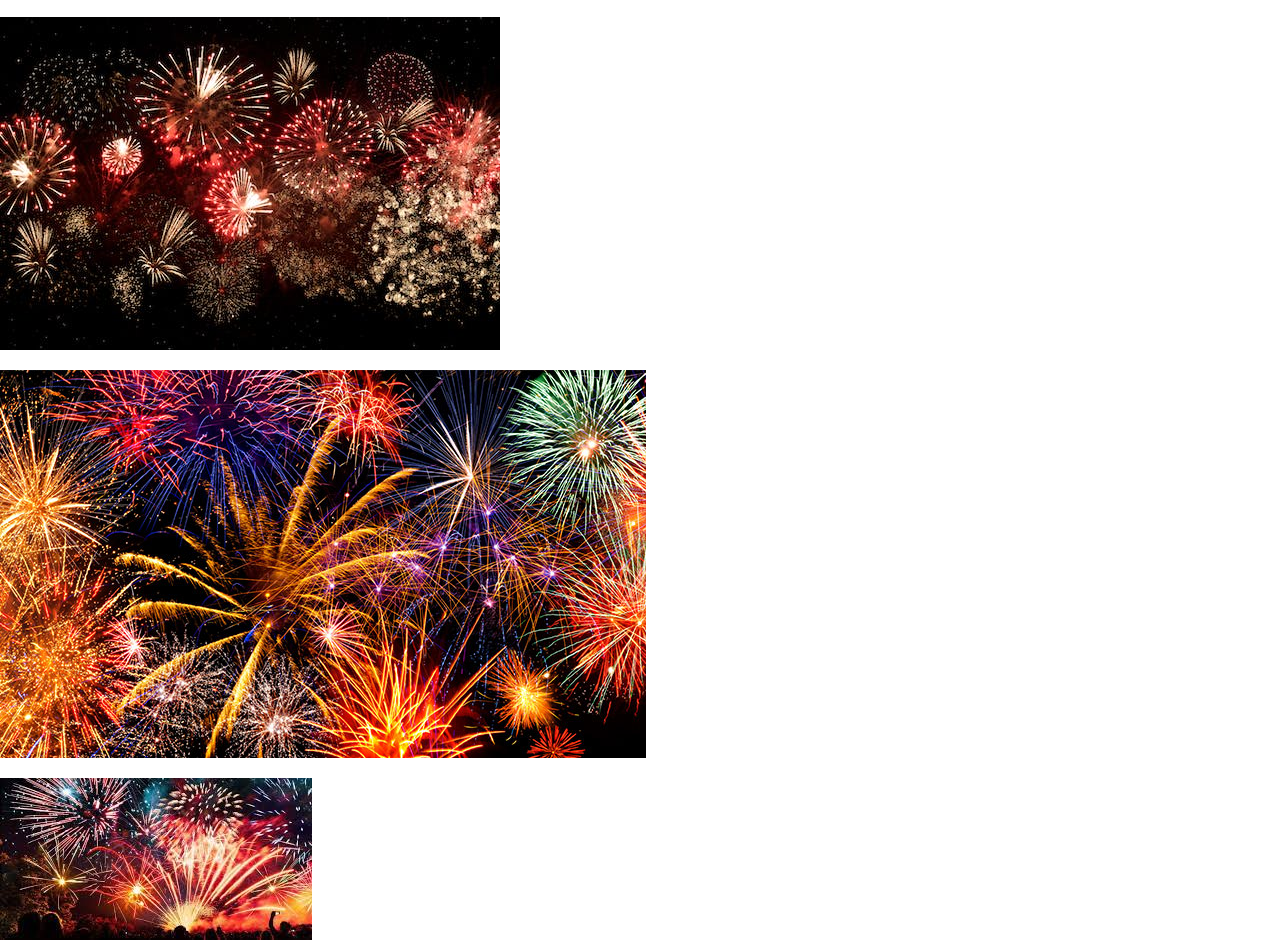
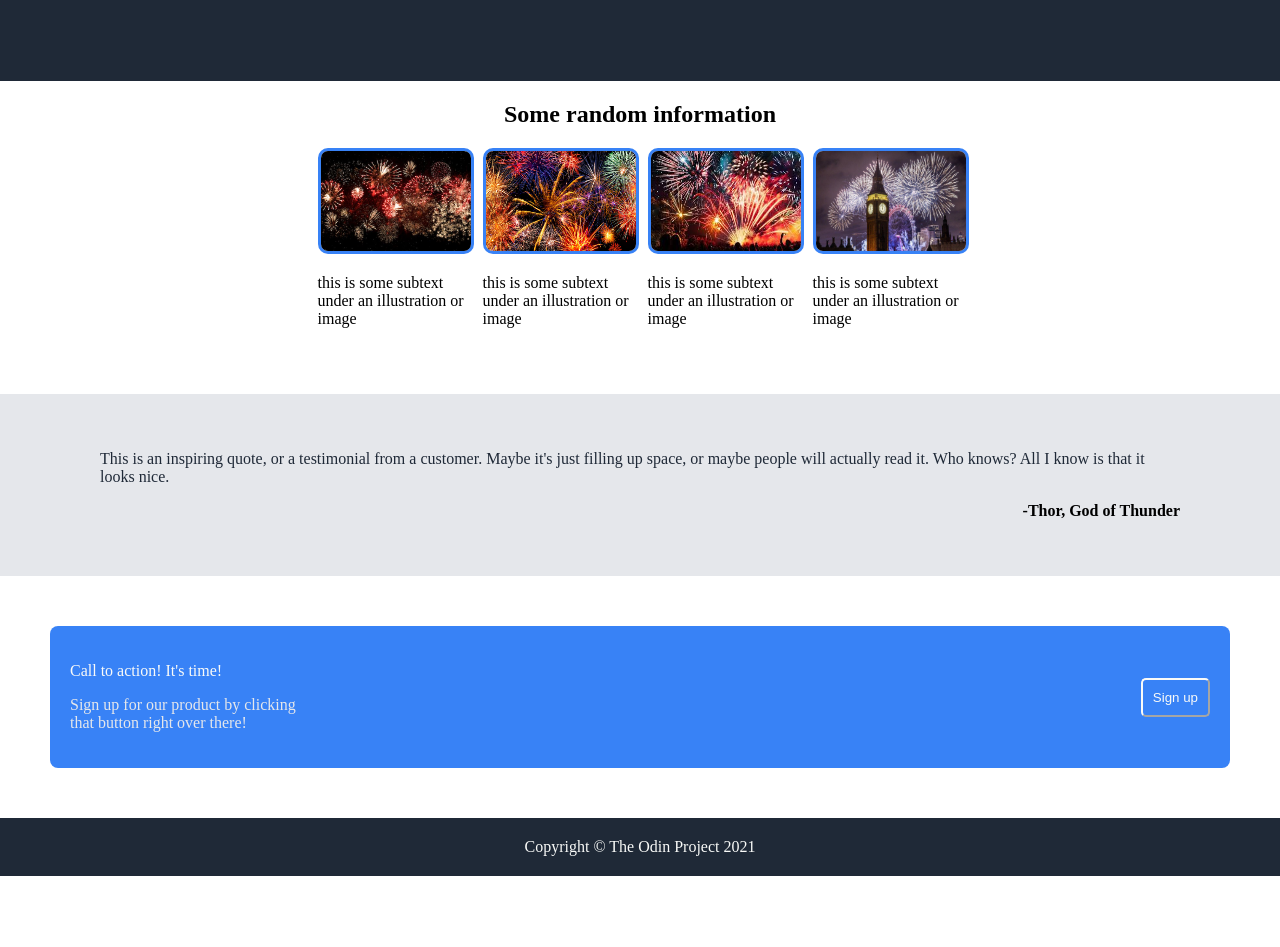
Before and after one commit to MiquelGatiusFernandez/Odin-Project, a plain HTML site: page Landpage-practice/index.html in a window 1280 px wide. Shown: the part 541-1488 px from the top of the page. After the commit the page ends 1417 px from the top, so only its background shows below. Drawn offline with Linux system fonts and the light colour scheme.

Commit message:
project finished

```diff
--- a/Landpage-practice/index.html
+++ b/Landpage-practice/index.html
@@ -35,45 +35,41 @@
     </div>
 
     <div class="second-container">
-            <h2>Some random information</h2>
-            <div class="ilustration-cointainer">
+        <h2 class="second-text">Some random information</h2>
+        <div class="illustration-cointainer">
             <div class="image-second">
-                    <div class="image-div">
                 <img alt="fireworks1" src="fireworks1.jpeg">
-                    </div>
-                    <p></p>
+                <p>this is some subtext under an illustration or image</p>
             </div>
             <div class="image-second">
-                    <div class="image-div">
                 <img alt="fireworks2" src="fireworks2.jpg">
-                    </div>
-                    <p></p>
+                <p>this is some subtext under an illustration or image</p>
             </div>
             <div class="image-second">
-                    <div class="image-div">
                 <img alt="fireworks3" src="fireworks3.jpg">
+                <p>this is some subtext under an illustration or image</p>
             </div>
-                    <p></p>
+            <div class="image-second">
+                <img alt="fireworks4" src="fireworks4.jpg">
+                <p>this is some subtext under an illustration or image</p>
             </div>
-                <div class="image-second"></div>
-                <div class="image-div">
-                    <img alt="fireworks4" src="fireworks4.jpg">
-                </div>
-                <p></p>
         </div>
     </div>
     <div class="third-container">
-            <p>This is an inspiring quote, or a testimonial from a customer. Maybe it's just filling up space, or
+        <p class="quote-text">This is an inspiring quote, or a testimonial from a customer. Maybe it's just filling up
+            space, or
             maybe
             people will actually read it. Who knows? All I know is that it looks nice.</p>
-            <p>-Thor,God of Thunder</p>
+        <p class="subquote-text">-Thor, God of Thunder</p>
     </div>
     <div class="fourth-container">
+
             <div class="action-div">
-                <p></p>
-                <p></p>
+                <p>Call to action! It's time!</p>
+                <p>Sign up for our product by clicking that button right over there!</p>
             </div>
             <button class="second-button">Sign up</button>
+
     </div>
 
 
--- a/Landpage-practice/style.css
+++ b/Landpage-practice/style.css
@@ -12,14 +12,15 @@ body {
     background-color: #1F2937;
     align-items: center;
     color: #F9FAF8;
-    padding:20px 0 20px 100px;
+    padding: 20px 0 20px 100px;
 }
 
 .left-logo {
     width: 80px;
     height: auto;
 }
-.left-logo img{
+
+.left-logo img {
     width: 100%;
     height: auto;
 }
@@ -35,6 +36,14 @@ body {
     list-style-type: none;
 }
 
+.image{
+    height: auto;
+    width: 300px;
+}
+.image img{
+    height: auto;
+    width: auto;
+}
 .footer {
     flex: 1;
     display: flex;
@@ -42,21 +51,26 @@ body {
     justify-content: center;
     color: #F9FAF8;
     background-color: #1F2937;
+    padding: 20px;
 }
 
 .first-container {
     background-color: #1F2937;
     display: flex;
     align-items: center;
+    justify-content: center;
     padding: 90px;
+    gap: 50px;
 }
 
 .first-text {
-    flex: 1;
+    flex: 0 1 auto;
     display: block;
+    padding: 20px;
+    width: 300px;
 }
 
-.hero-primary-text {
+.first-text h1 {
     font-size: 48px;
     color: #F9FAF8;
     font-weight: 800;
@@ -65,19 +79,114 @@ body {
 .hero-secondary-text {
     font-size: 18px;
     color: #E5E7EB;
+    flex-wrap: wrap;
 }
-.first-button{
-    background-color:#3882F6;
-    border-radius:5px;
+
+.first-button {
+    background-color: #3882F6;
+    border-radius: 5px;
     padding-left: 16px;
     padding-right: 16px;
     padding: 4px 16px 4px 16px;
-    border:none;
+    border: none;
     color: #F9FAF8;
     border-color: #1F2937;
 }
 
 
-.second-container{
-    background-color: white;;
+.second-container {
+    background-color: white;
+    flex: 1;
+    display: block;
+    padding-bottom: 50px;
+
 }
+
+.illustration-cointainer {
+    flex: 1;
+    display: flex;
+    gap: 15px;
+    align-items: center;
+    justify-content: center;
+    flex-wrap: wrap;
+
+}
+
+.second-text {
+    flex: 1;
+    display: flex;
+    align-items: center;
+    justify-content: center;
+}
+
+.image-second {
+    height: auto;
+    width: 150px;
+
+}
+
+.image-second img {
+    width: 100%;
+    height: 100px;
+    border: 3px solid;
+    border-radius: 10px;
+    border-color: #3882F6;
+}
+
+.third-container {
+    background-color: #E5E7EB;
+    flex: 1;
+    display: block;
+    padding: 40px 100px 40px 100px;
+}
+
+.quote-text {
+    font: 38px;
+    color: #1F2937;
+    display: flex;
+}
+
+.subquote-text {
+    flex: 1;
+    display: flex;
+    font-weight: bold;
+    justify-content: flex-end;
+}
+
+.fourth-container {
+    background-color: #3882F6;
+    border-radius: 8px;
+    padding: 20px;
+    flex: 1;
+    display: flex;
+    margin: 50px;
+    align-items: center;
+    justify-content: center;
+    gap:30px
+
+}
+
+.action-div {
+    flex: 1;
+    display: block;
+    flex-wrap: wrap;
+    width:250px;
+}
+
+.action-div p:nth-child(1) {
+    color: #F9FAF8;
+
+}
+
+.action-div p:nth-child(2) {
+    color: #E5E7EB;
+    width:250px;
+}
+
+.fourth-container button {
+    background-color: #3882F6;
+    border-color: #F9FAF8;
+    border-radius: 5px;
+    padding: 10px;
+    color: #F9FAF8;
+}
```
Lines whose indentation alone changed are shown as unchanged.
